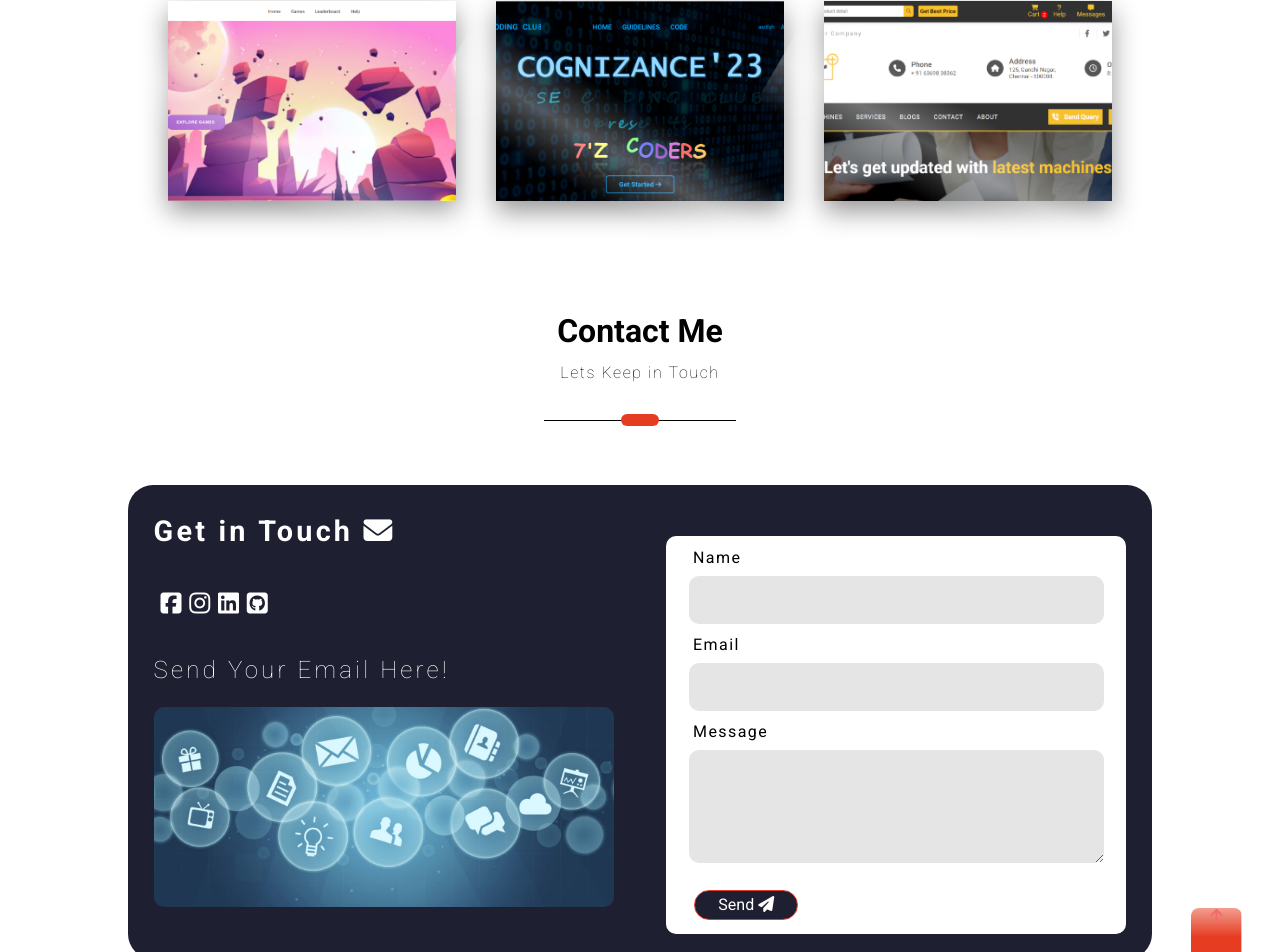
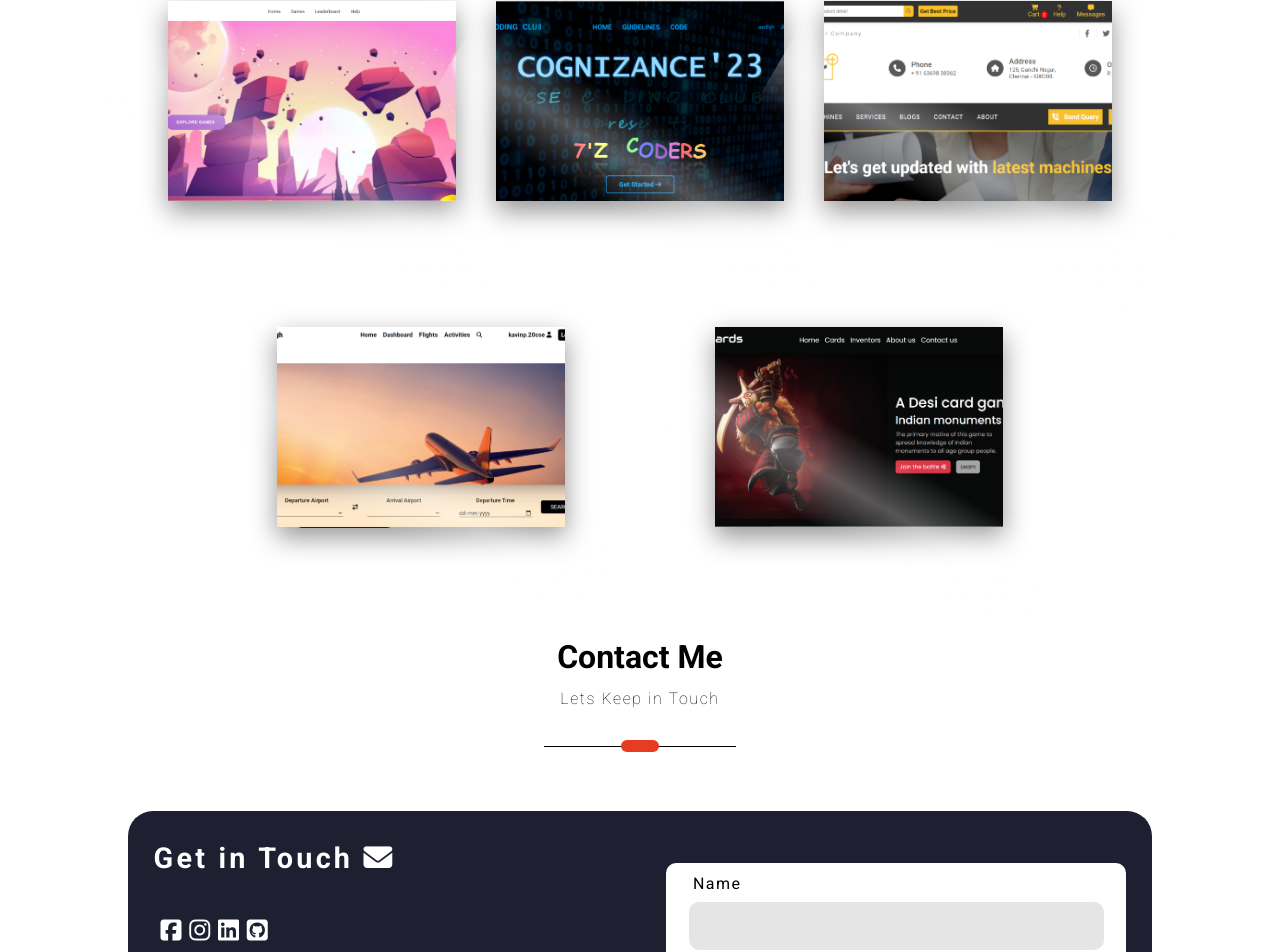
Before and after one commit to kavinprakash091/my_portfolio, a React (Create React App) app: page / in a window 1280 px wide. Shown: the part 2801-3753 px from the top of the page. Built offline with nearby package versions, Linux system fonts and the light colour scheme.

Commit message:
undesicards

```diff
--- a/src/portfolioComponents/Resume/data.js
+++ b/src/portfolioComponents/Resume/data.js
@@ -85,7 +85,7 @@ const data = {
         'The Project Task Management is a website which handles the status of the project and progress of the project. It is developed using MERN stack.',
       year: '2023 - 2023',
       image: 'TaskManager.png',
-      demo: 'https://project-task-manager-ron3.onrender.com/',
+      demo: 'https://project-task-manager-ron3.onrender.com',
       code: 'https://github.com/kavinprakash091/Task_Manager',
     },
     {
@@ -103,7 +103,7 @@ const data = {
         'It is similar to coding platform, there are several stages in the event, each event is locked with password. It is developed using MERN stack.',
       year: '2023 - 2023',
       image: 'codingClub.png',
-      demo: 'https://coding-club-3gt3.onrender.com',
+      demo: 'https://coding-club-y2gr.onrender.com',
       code: 'https://github.com/kavinprakash091/coding_club_event',
     },
     {
@@ -114,6 +114,24 @@ const data = {
       image: 'machinery.png',
       demo: 'https://machinery-company-name.onrender.com',
       code: 'https://github.com/kavinprakash091/machinery',
+    },
+    {
+      name: 'Flight booking',
+      description:
+        'Flight booking website. It has two interfaces such as admin and users. Admin can add and schedule the flights, users can book the flight tickets. It is developed using MERN stack.',
+      year: '2023 - 2023',
+      image: 'flightBooking.png',
+      demo: 'https://flight-booking-devrev.onrender.com',
+      code: 'https://github.com/kavinprakash091/FLIGHT-BOOKING',
+    },
+    {
+      name: 'In Desicards',
+      description:
+        'A Desi card games - Indian monuments. It contains details about the In Desicard game. It is developed using HTML, CSS and Javascript.',
+      year: '2023 - 2023',
+      image: 'indesicards.png',
+      demo: 'https://indesicards.kongu.edu',
+      code: 'https://github.com/kavinprakash091/INDESICARDS',
     },
   ],
   interests: [
```
Also changed, not shown: src/portfolioComponents/Achievements/Card.js (+12 -13 lines), src/assets/Achievements/flightBooking.png (added), src/assets/Achievements/indesicards.png (added).
